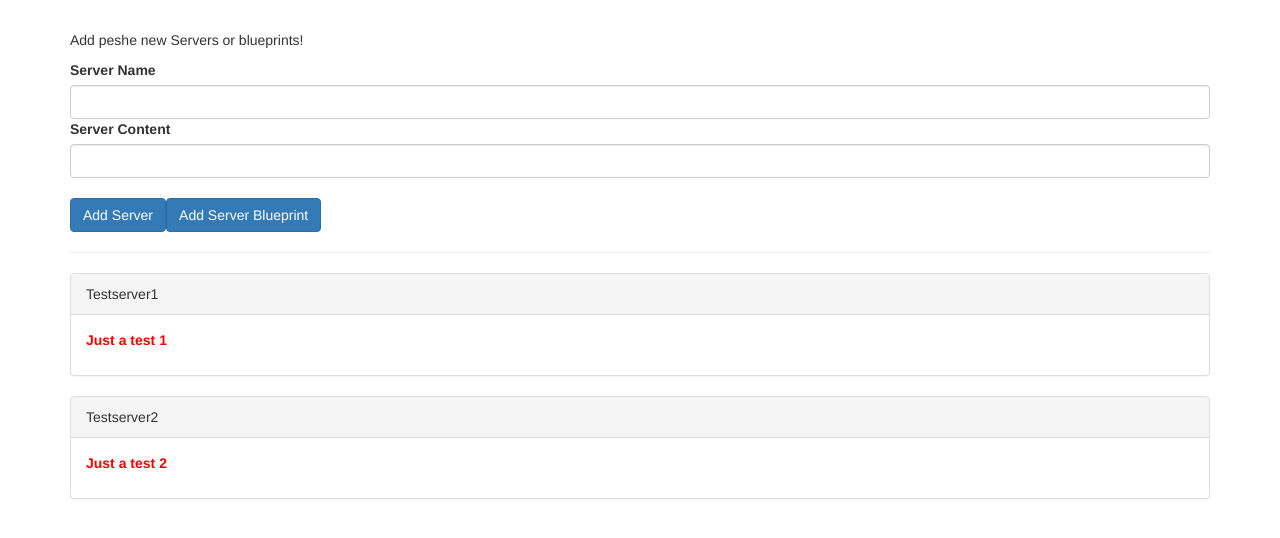
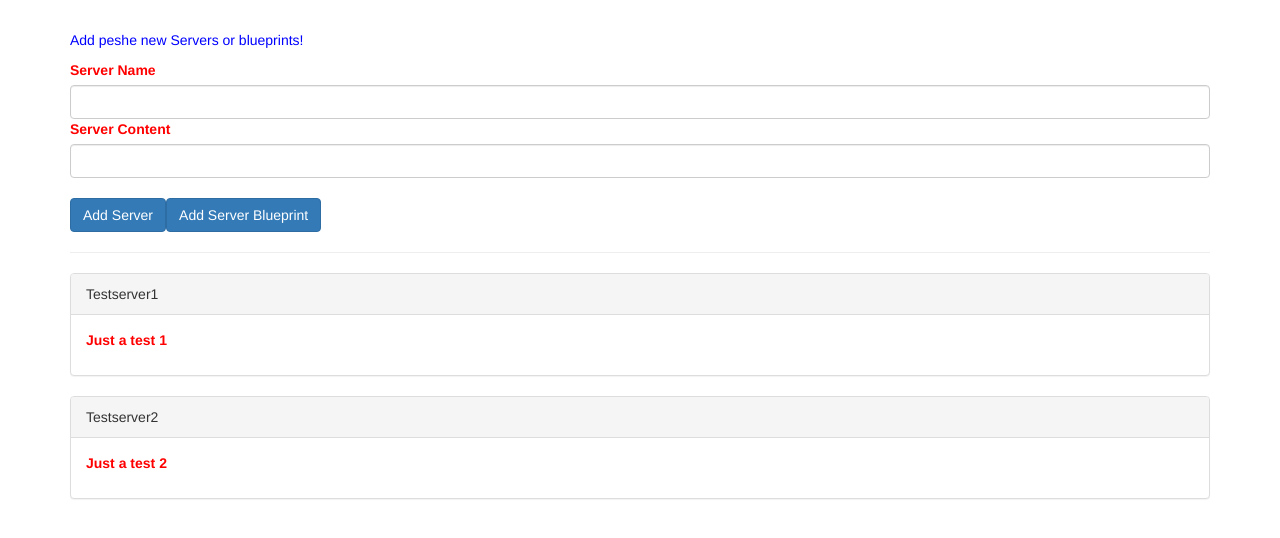
Before and after one commit to PaperPesto/cmp-databinding-start, an Angular app: page / in a window 1280 px wide. Shown: the top 538 px of the page. Built offline with nearby package versions, Linux system fonts and the light colour scheme.

Commit message:
encapsulation: gestisce lo scope del css dei component (è un enum)

```diff
--- a/src/app/server-element/server-element.component.css
+++ b/src/app/server-element/server-element.component.css
@@ -1,3 +1,7 @@
 p {
-    color: blue;
-  }
+  color: blue;
+}
+
+label {
+  color: red
+}
--- a/src/app/server-element/server-element.component.ts
+++ b/src/app/server-element/server-element.component.ts
@@ -1,9 +1,12 @@
-import { Component, OnInit, Input } from '@angular/core';
+import { Component, OnInit, Input, ViewEncapsulation } from '@angular/core';
 
 @Component({
   selector: 'app-server-element',
   templateUrl: './server-element.component.html',
-  styleUrls: ['./server-element.component.css']
+  styleUrls: ['./server-element.component.css'],
+  // encapsulation serve per rendere globale il css di questo component
+  // Altrimenti il css viene applicato soltanto al component a cui appartiene
+  encapsulation: ViewEncapsulation.None
 })
 export class ServerElementComponent implements OnInit {
 
```
